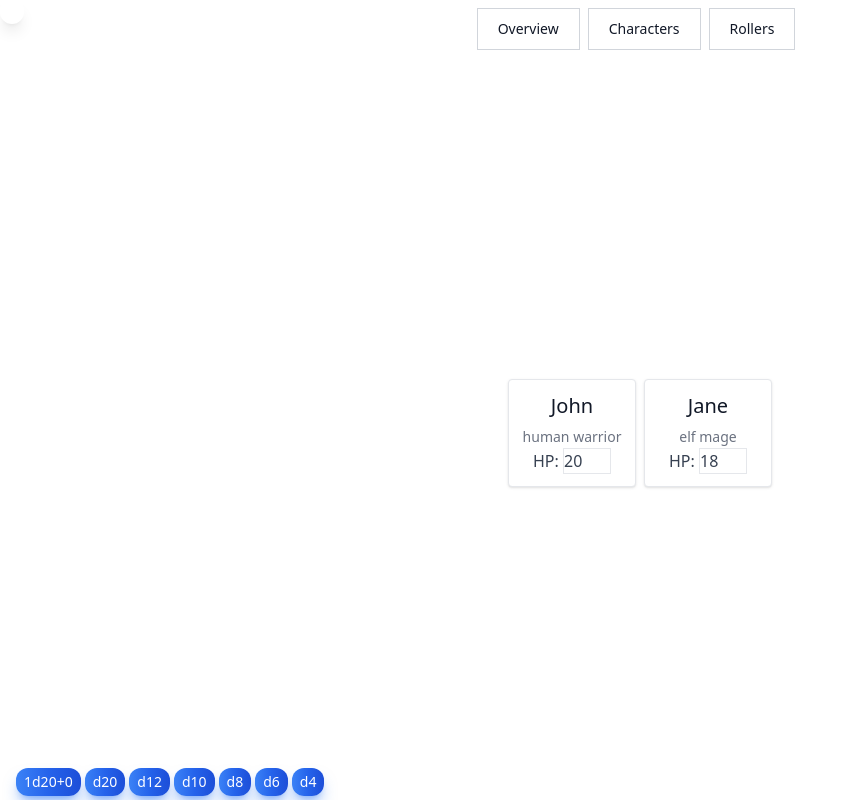
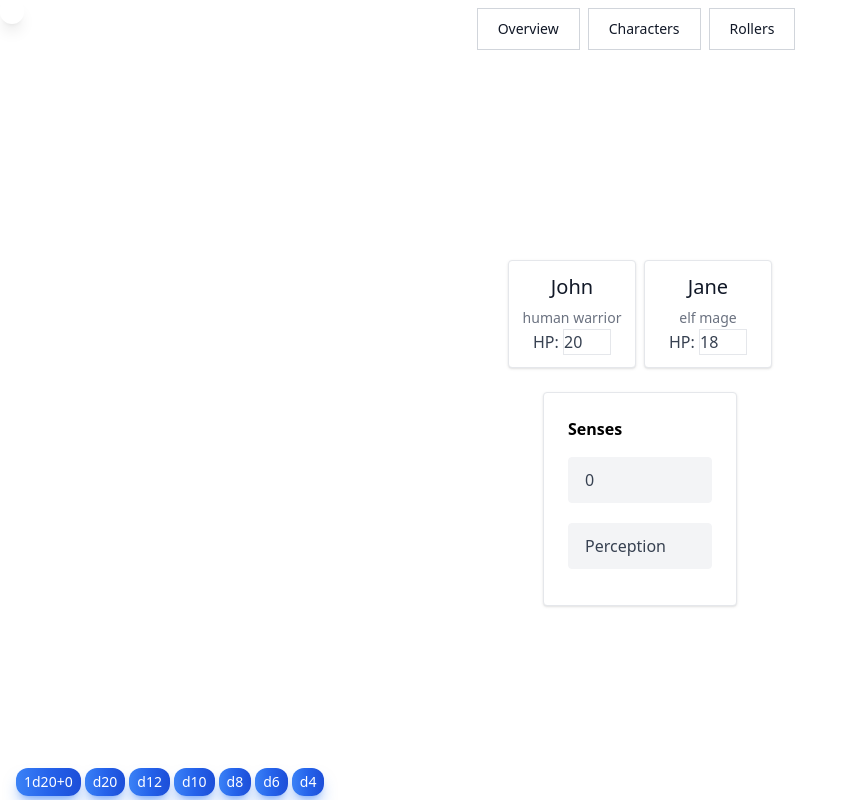
Before and after one commit to troyrthompson/dm-tools, a Next.js app: page / in a window 1280 px wide. Shown: the whole page, without its empty margins (0-852 px from the left). Built offline with nearby package versions, Linux system fonts and the light colour scheme.

Commit message:
Add passive senses tracker

```diff
--- /dev/null
+++ b/app/components/passive/PassiveSensesTracker.tsx
@@ -0,0 +1,82 @@
+"use client";
+
+import {
+  selectCharacters,
+} from "@/lib/features/characters/charactersSlice";
+
+import { useAppSelector } from "@/lib/hooks";
+
+import { useState } from "react";
+
+import buildPassiveSensesObj from '@/lib/utils/character/buildPassiveSenseObj';
+
+export const PassiveTracker = () => {
+
+  const characters = useAppSelector(selectCharacters);
+
+  const [applicableCharacters, setApplicableCharacters] = useState<Array<string>>([]);
+  const [sensesValue, setSensesValue] = useState(0);
+  const [sense, setSense] = useState('Perception');
+
+  const characterPassives = characters.map((character) => {
+    const passiveSensesObj = buildPassiveSensesObj(character);
+    return {
+      name: character.general.name,
+      passive: passiveSensesObj,
+    };
+  });
+
+  console.log(characterPassives, 'wtf');
+
+  const handleInputChange = (e: React.ChangeEvent<HTMLInputElement>) => {
+    setSensesValue(parseInt(e.target.value));
+
+    determineApplicableCharacters(sense, parseInt(e.target.value));
+  };
+  const handleSelectChange = (e: React.ChangeEvent<HTMLSelectElement>) => {
+    setSense(e.target.value);
+    determineApplicableCharacters(e.target.value, sensesValue);
+  };
+
+  function determineApplicableCharacters(sense: string, sensesValue: number) {
+    const applicableCharacters: Array<string> = [];
+    characterPassives.forEach((character) => {
+      if (sense === 'Perception') {
+        if (character.passive.Perception >= sensesValue) {
+          applicableCharacters.push(character.name);
+        }
+      } else if (sense === 'Investigation') {
+        if (character.passive.Investigation >= sensesValue) {
+          applicableCharacters.push(character.name);
+        }
+      } else if (sense === 'Insight') {
+        if (character.passive.Insight >= sensesValue) {
+          applicableCharacters.push(character.name);
+        }
+      }
+    });
+    setApplicableCharacters(applicableCharacters);
+  }
+
+  return (
+    <div className="flex flex-wrap justify-center mt-6">
+      <div className="flex flex-col gap-2 p-6 bg-white border border-gray-200 rounded shadow dark:bg-gray-800 dark:border-gray-700 no-underline">
+        <h2 className="block text-md font-bold mb-2">Senses</h2>
+        <input className="w-36 appearance-none block bg-gray-100 text-gray-700 border border-gray-100 rounded py-3 px-4 mb-3 leading-tight focus:outline-none focus:bg-white focus:border-gray-500" type="number" onChange={handleInputChange} value={sensesValue}/>
+        <select className="w-36 appearance-none block bg-gray-100 text-gray-700 border border-gray-100 rounded py-3 px-4 mb-3 leading-tight focus:outline-none focus:bg-white focus:border-gray-500" onChange={handleSelectChange} value={sense}>
+          <option value='Perception'>Perception</option>
+          <option value='Investigation'>Investigation</option>
+          <option value='Insight'>Insight</option>
+        </select>
+
+        {applicableCharacters.map((character, index) => {
+          return (
+            <div key={index}>
+              <div>{character}</div>
+            </div>
+          );
+        })}
+      </div>
+    </div>
+  );
+};
--- a/app/page.tsx
+++ b/app/page.tsx
@@ -1,10 +1,13 @@
 import type { Metadata } from "next";
 import { Characters } from "./components/characters/Characters";
+
+import { PassiveTracker } from "./components/passive/PassiveSensesTracker";
 
 export default function IndexPage() {
   return (
    <>
     <Characters />
+    <PassiveTracker />
    </>
   );
 }
```
